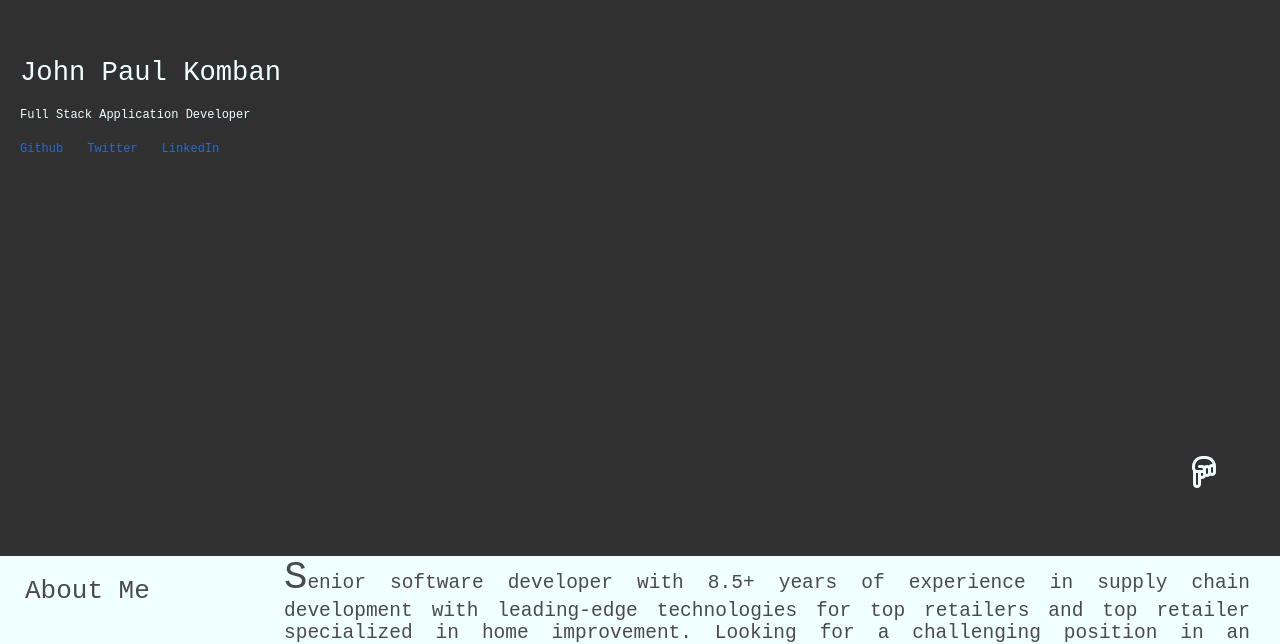
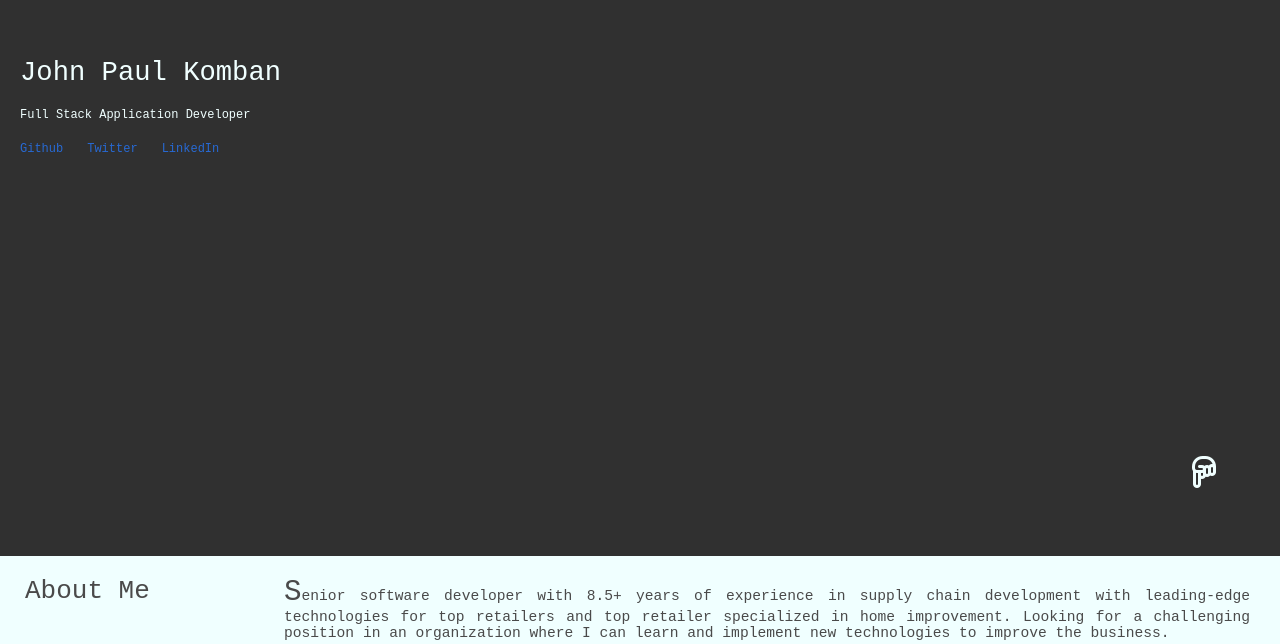
Before and after one commit to jkomban/profile, a plain HTML site: page index.html in a window 1280 px wide. Shown: the part 244-888 px from the top of the page. Drawn offline with Linux system fonts and the light colour scheme.

Commit message:
mobile - skills

```diff
--- a/css/styles.css
+++ b/css/styles.css
@@ -198,7 +198,9 @@ li {
         display: flex;
     }
     .column-right {
+        font-size: 0.75em;
         margin-right: 5px;
+        margin-top: 20px;
         display: flex;
         flex-direction: column;
     }
```
